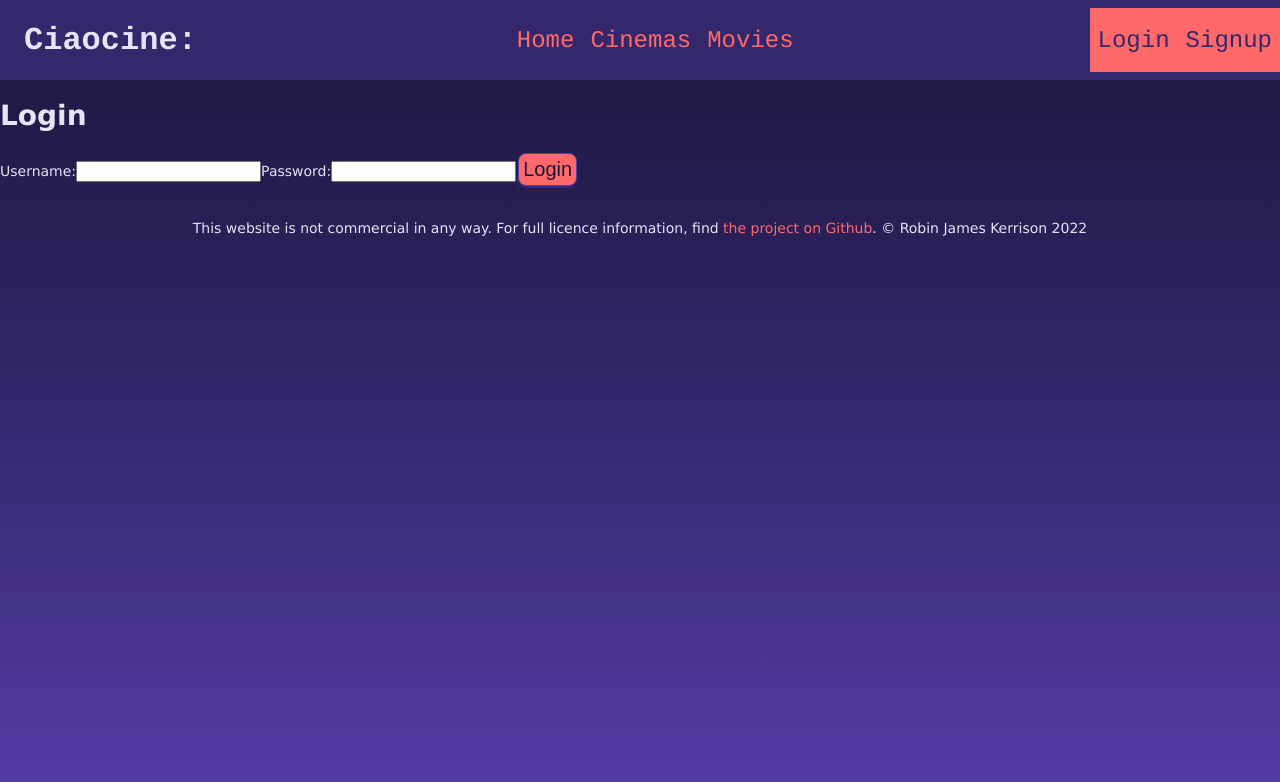
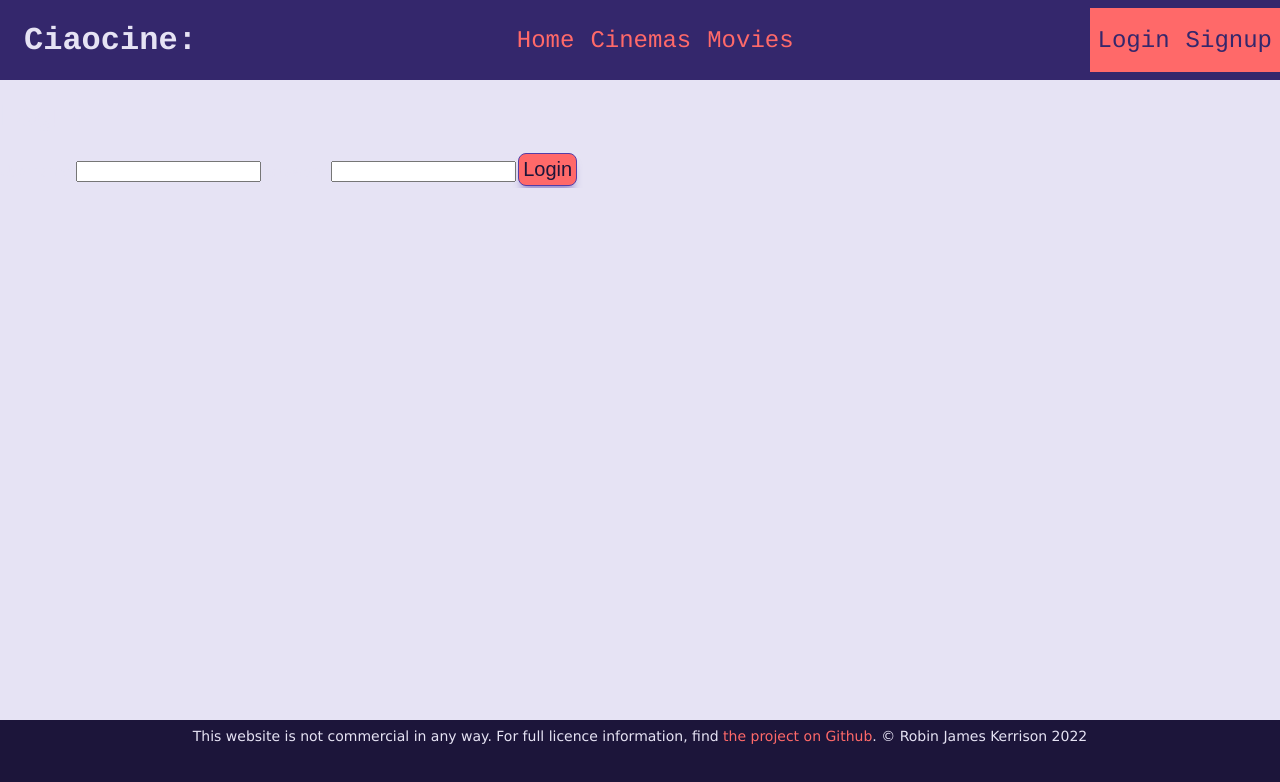
Before and after one commit to rjkerrison/ciaocine-react, a React (Create React App) app: page /auth/login in a window 1280 px wide. Shown: the top 782 px of the page. Built offline with nearby package versions, Linux system fonts and the light colour scheme; no server answers.

Commit message:
going for a cleaner, less purple base look

```diff
--- a/src/pages/Index.jsx
+++ b/src/pages/Index.jsx
@@ -1,13 +1,11 @@
 import React from 'react'
 import { Link } from 'react-router-dom'
 import AddToCalendar from '../components/AddToCalendar'
+import { appTitle, pageSubtitle } from '../utils/consts'
 import { formatAs } from '../utils/formatDate'
 import { stripProtocol } from '../utils/urls'
 
 const Index = () => {
-  const appTitle = 'Ciaocine'
-  const pageSubtitle = 'Homepage'
-
   // make this read random showtime from axios call
   const showtime = {
     cinema: { id: null, name: 'random cinema name' },
--- a/src/style/cinema.css
+++ b/src/style/cinema.css
@@ -7,10 +7,15 @@
 
 .cinema-list .cinema {
   position: relative;
-  box-shadow: 0.25rem 0.25rem 0.75rem -0.25rem var(--contrast-shadow);
   border-radius: 1rem;
   padding: 0.5rem 0.5rem 2rem;
   overflow: hidden;
+  background-size: 0% 200%;
+  background-image: linear-gradient(
+    var(--dark) 0,
+    var(--mid) 50%,
+    var(--light) 100%
+  );
 }
 
 .cinema-list .cinema h2 {
@@ -80,10 +85,7 @@ button.favourite-cinema:hover {
   display: contents;
 }
 
-/* cinema.css | http://localhost:3000/stylesheets/cinema.css */
-
 .cinema-list {
-  /* grid-template: auto / repeat(auto-fill, minmax(16rem, 1fr)); */
   grid-template: auto / repeat(auto-fill, minmax(30rem, 1fr));
   padding: 0;
 }
@@ -114,8 +116,26 @@ button.favourite-cinema:hover {
   text-align: center;
 }
 
-/* Inline #1 | http://localhost:3000/cinema */
-
 .cinema .address {
   grid-area: address;
 }
+
+.cinema-list .cinema {
+  background-size: 100% 150%;
+}
+
+.cinema-list .cinema {
+  grid-template: 'name' auto 'address' 1fr 'cards' 1fr / 1fr;
+}
+
+.cinema-list .cinema h2 {
+  text-align: center;
+}
+
+.cinema .address {
+  text-align: center;
+}
+
+.cinema-list {
+  grid-template: auto / repeat(auto-fill, minmax(15rem, 1fr));
+}
--- /dev/null
+++ b/src/style/constants.css
@@ -0,0 +1,3 @@
+:root {
+  --header-height: 5rem;
+}
--- a/src/style/core.css
+++ b/src/style/core.css
@@ -21,16 +21,10 @@ body {
   padding: 0;
   margin: 0;
   font: 14px 'Lucida Grande', Helvetica, Arial, sans-serif;
-  background-image: linear-gradient(
-    var(--dark) 0,
-    var(--mid) 50%,
-    var(--light) 100%
-  );
-  background-attachment: fixed;
-  background-position: center bottom;
   color: var(--text);
   max-width: 100vw;
   overflow-x: hidden;
+  background: var(--text);
 }
 
 section {
@@ -105,7 +99,12 @@ button:hover {
 
 footer {
   text-align: center;
-  padding: 2rem 1rem 1rem;
+  padding: 0.5rem;
+  background-color: var(--dark);
+  position: absolute;
+  bottom: 0;
+  height: var(--header-height);
+  width: 100%;
 }
 
 main {
@@ -150,3 +149,10 @@ main {
     height: 100%;
   }
 }
+
+.App {
+  position: relative;
+  min-height: 100vh;
+  padding: var(--header-height) 0;
+  /*! height: 100%; */
+}
--- a/src/style/header.css
+++ b/src/style/header.css
@@ -15,15 +15,10 @@
 
 .app-header .header-main-row {
   display: flex;
-  height: 5rem;
+  height: var(--header-height);
   padding: 0.5rem;
   justify-content: space-between;
   align-items: center;
-}
-
-body {
-  /* to allow for the fixed header */
-  padding-top: 5rem;
 }
 
 .app-header .mobile-collapsible {
--- a/src/style/index.css
+++ b/src/style/index.css
@@ -1,4 +1,5 @@
 @import url('./colors.css');
+@import url('./constants.css');
 /* generic */
 @import url('./core.css');
 @import url('./header.css');
--- a/src/style/movies.css
+++ b/src/style/movies.css
@@ -21,6 +21,14 @@ section.movies-section h2 {
   grid-template-columns: 1fr;
   grid-template-rows: auto 5rem auto;
   text-align: center;
+  background-image: linear-gradient(
+    var(--dark) 0,
+    var(--mid) 50%,
+    var(--light) 100%
+  );
+  border-radius: 1rem;
+  padding: 0.5rem;
+  gap: 0.5rem;
 }
 .movie .poster {
   grid-area: poster;
@@ -143,6 +151,7 @@ section.movies-section h2 {
   border-radius: 0.25rem;
   color: white;
   border: none;
+  animation: 1s enter ease-in-out;
 }
 
 .movies-filter:hover {
--- a/src/style/splash.css
+++ b/src/style/splash.css
@@ -55,3 +55,31 @@
 .random-screening button .sr-only {
   font-size: inherit;
 }
+
+.splash {
+  background-position: center 81%;
+  height: calc(20vh + 5vw);
+}
+
+.splash h2 {
+  font-size: calc(1.75rem + 4vw);
+  animation: 1s enter ease-in-out;
+}
+
+.splash p {
+  font-size: calc(1rem + 2vw);
+  animation: 1.2s enter ease-in-out;
+}
+
+@keyframes enter {
+  0% {
+    position: relative;
+    top: 1rem;
+    opacity: 0;
+  }
+  100% {
+    position: relative;
+    top: 0rem;
+    opacity: 1;
+  }
+}
--- a/src/utils/consts.js
+++ b/src/utils/consts.js
@@ -2,3 +2,7 @@ export const API_URL =
   process.env.REACT_APP_API_URL || 'http://localhost:5005/api'
 
 export const URL_SEPARATOR = '|'
+
+export const appTitle = 'Le cinema fait simple'
+export const pageSubtitle =
+  'Find cinema showings in Paris that fit your schedule '
```
